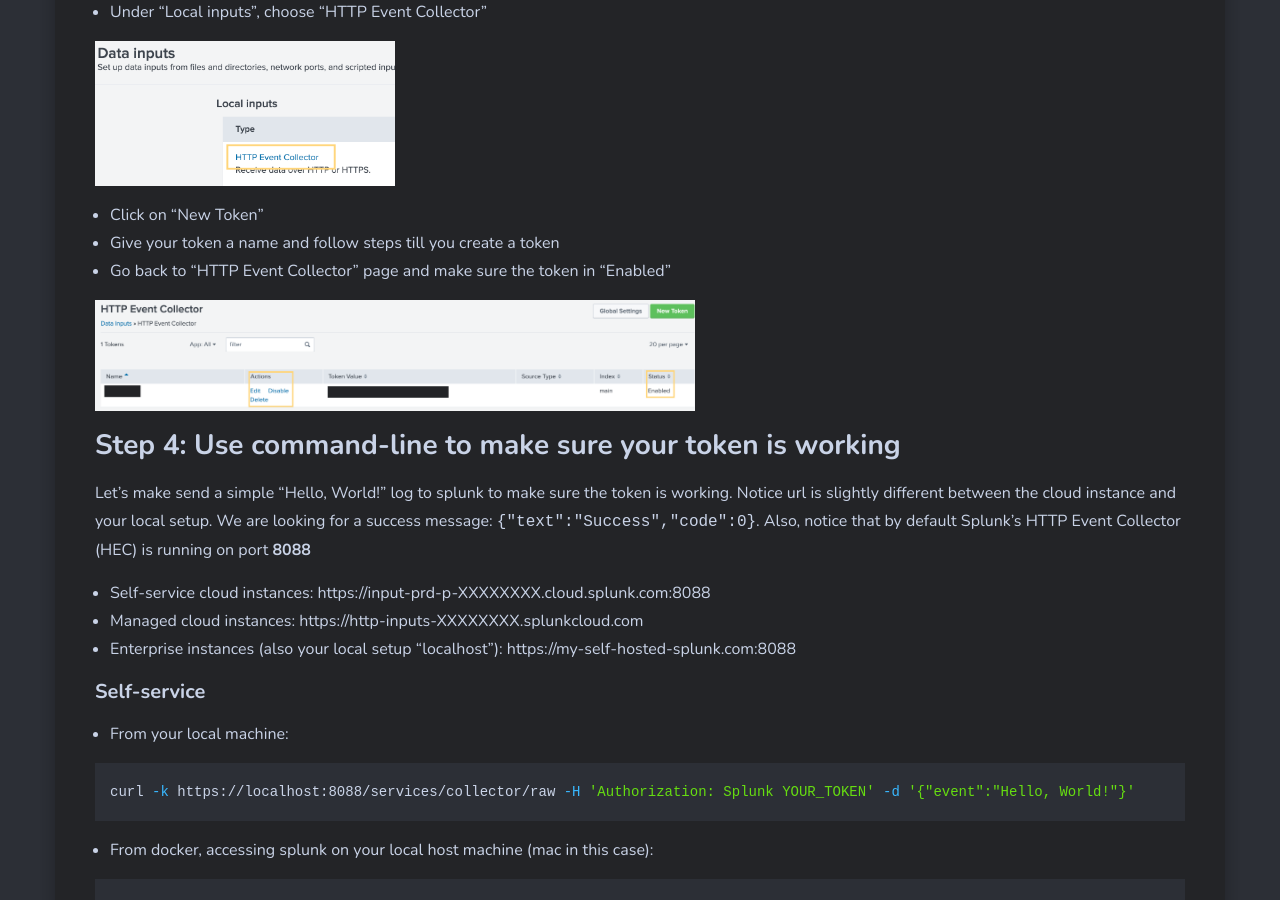
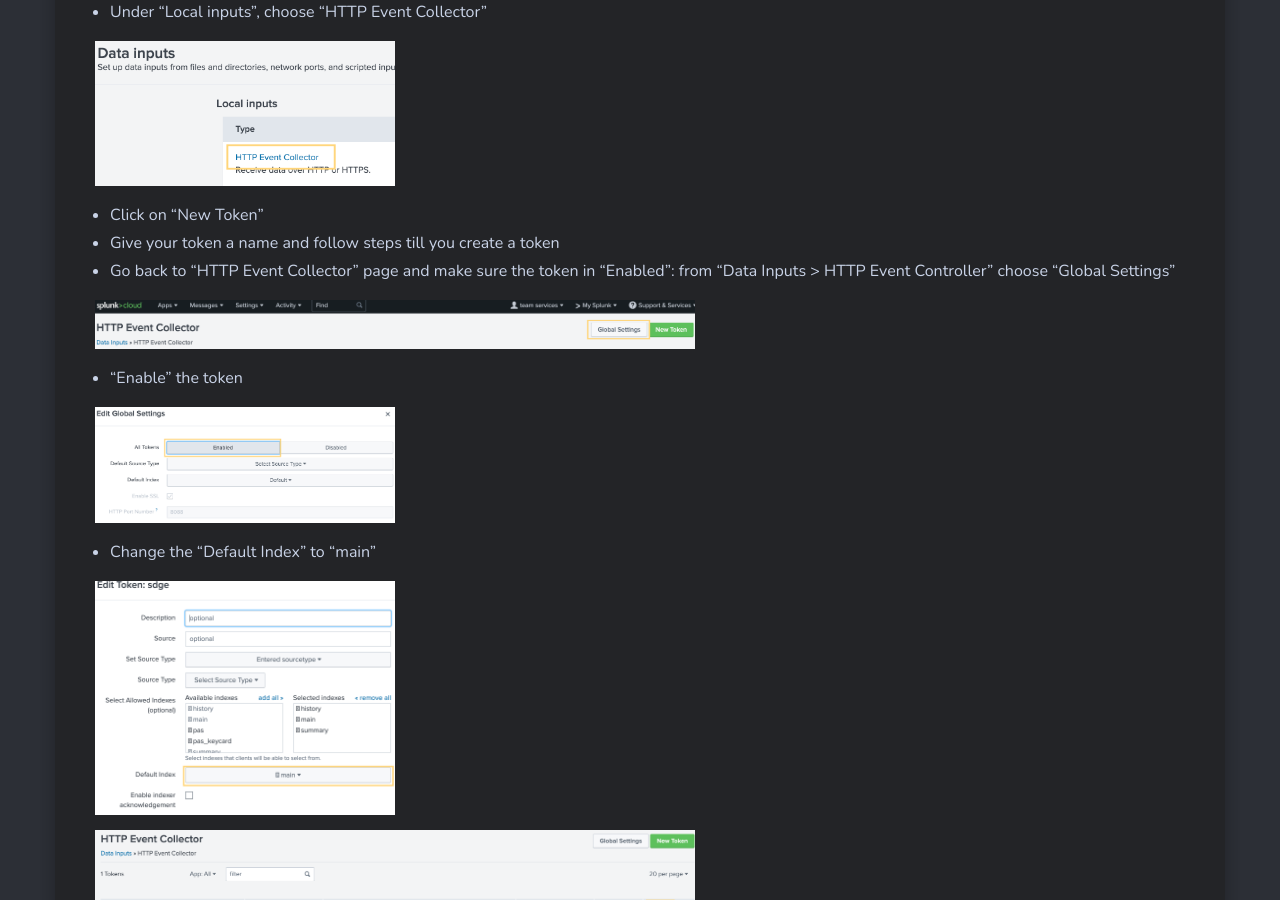
Before and after one commit to saslani/saslani.github.io, a Jekyll site: the page built from _posts/2020-02-14-splunk-integration-with-ruby-on-rails.md, in a window 1280 px wide and 900 px high, scrolled down 1965 px. Built offline with Jekyll 4.4.1, drawn with Linux system fonts in a browser that asks for light colours; nearby versions of some CDN libraries; comment, search, counter and statistics services are not loaded.

Commit message:
missing steps to enable token

```diff
--- a/_posts/2020-02-14-splunk-integration-with-ruby-on-rails.md
+++ b/_posts/2020-02-14-splunk-integration-with-ruby-on-rails.md
@@ -43,7 +43,18 @@
 
 - Click on "New Token"
 - Give your token a name and follow steps till you create a token
-- Go back to "HTTP Event Collector" page and make sure the token in "Enabled"
+- Go back to "HTTP Event Collector" page and make sure the token in "Enabled": from "Data Inputs > HTTP Event Controller" choose "Global Settings"
+
+![](/img/splunk_rails/global_setting.png){:width="600x"}
+
+- "Enable" the token
+
+![](/img/splunk_rails/enable_token.png){:width="300x"}
+
+- Change the "Default Index" to "main"
+
+![](/img/splunk_rails/default_index.png){:width="300x"}
+
 
 ![](/img/splunk_rails/token_status_enabled.png){:width="600x"}
 
```
Also changed, not shown: img/network.jpg (added), img/splunk_rails/default_index.png (added), img/splunk_rails/enable_token.png (added), img/splunk_rails/global_setting.png (added).
